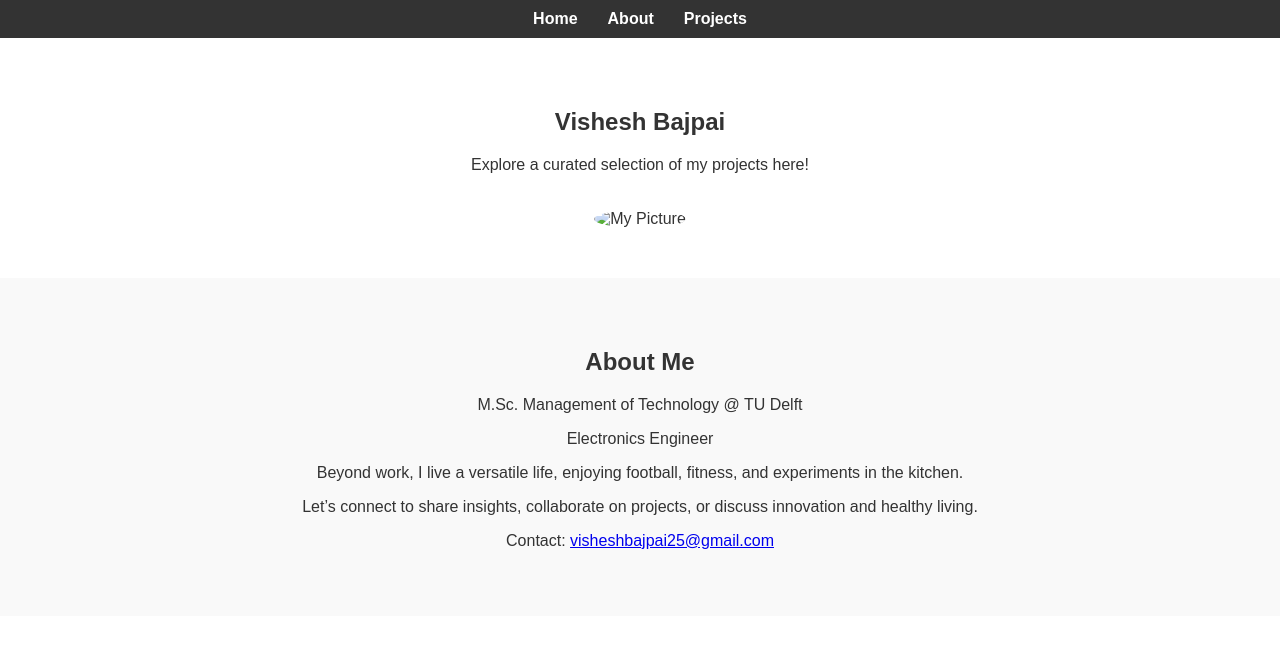
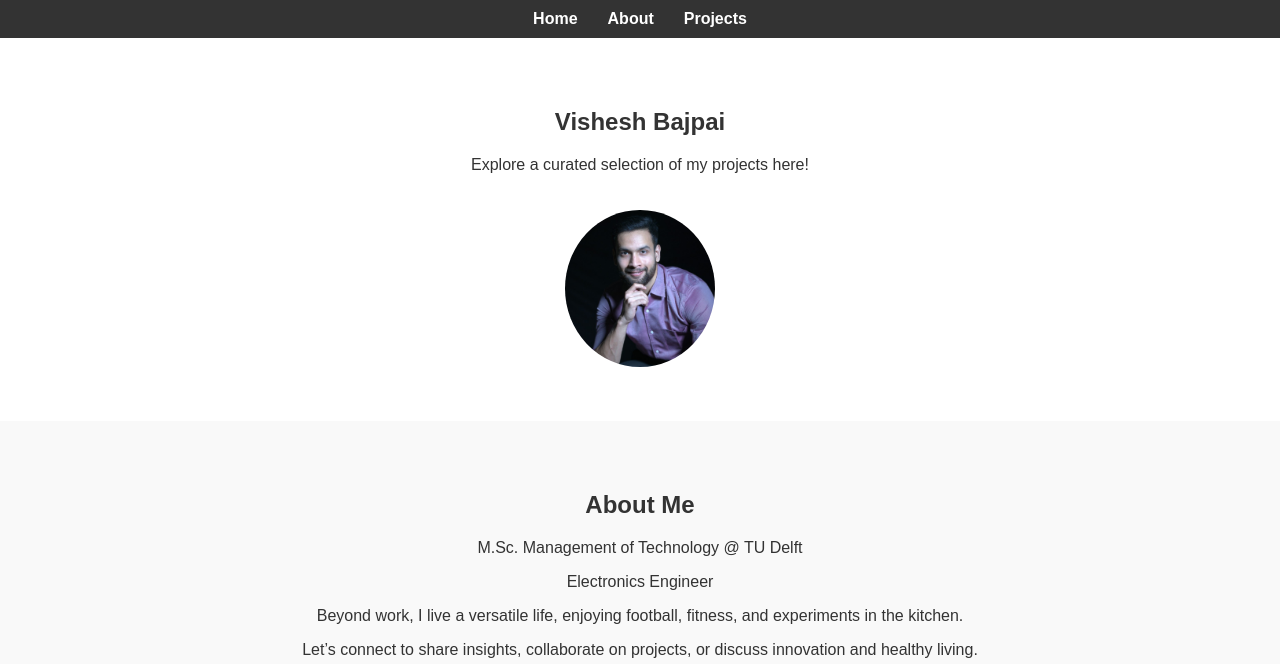
Before and after one commit to visheshbajpai25/Vishesh-Website, a plain HTML site: page index.html in a window 1280 px wide. Shown: the top 664 px of the page. Drawn offline with Linux system fonts and the light colour scheme.

Commit message:
Update index.html

```diff
--- a/index.html
+++ b/index.html
@@ -20,7 +20,7 @@
     <section id="home" class="section">
         <h1>Vishesh Bajpai</h1>
         <p>Explore a curated selection of my projects here!</p>
-        <img src="images/my-picture.jpg" alt="My Picture" class="profile-picture">
+        <img src="my-picture.jpg" alt="My Picture" class="profile-picture">
     </section>
 
     <section id="about" class="section">
```
